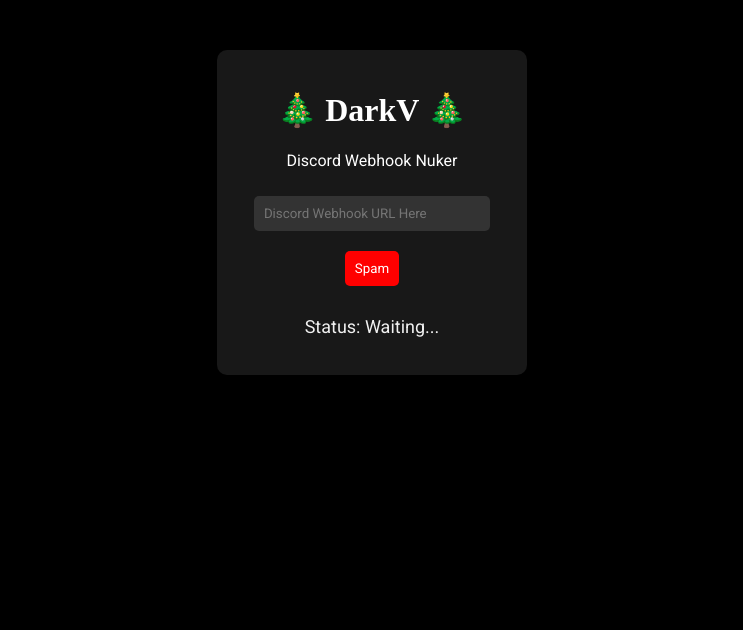
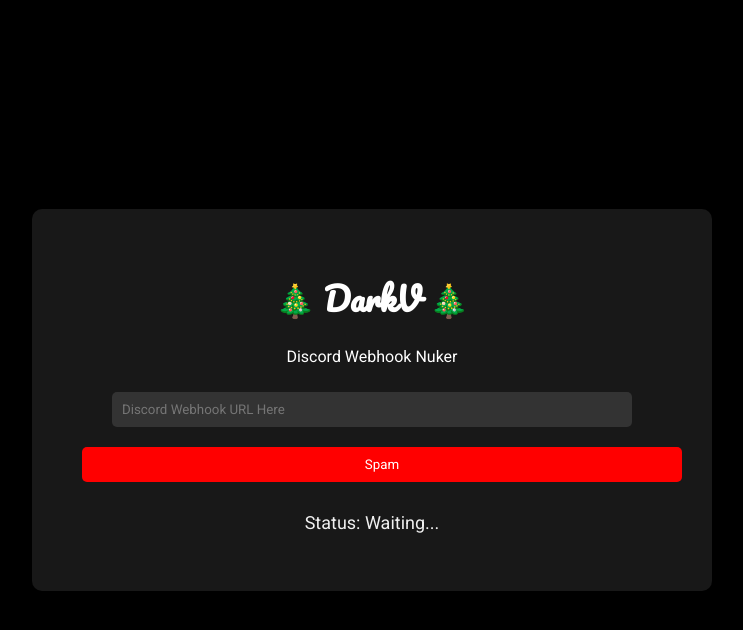
Before and after one commit to DarkV999/darkv-spammer, a plain HTML site: page index.html in a window 1280 px wide. Shown: the whole page, without its empty margins (268-1011 px from the left). Drawn offline with Linux system fonts and the light colour scheme.

Commit message:
Update styles.css

```diff
--- a/styles.css
+++ b/styles.css
@@ -1,17 +1,20 @@
-/* Set the black background and smooth scrolling */
+/* Set the body to take up the full viewport height */
 body {
     background-color: black;
     color: white;
     font-family: 'Roboto', sans-serif; /* Custom font for better design */
-    text-align: center;
     margin: 0;
     padding: 0;
+    height: 100vh;  /* Full viewport height */
+    display: flex;
+    justify-content: center;  /* Center content horizontally */
+    align-items: center;      /* Center content vertically */
     scroll-behavior: smooth;
 }
 
 /* Add cool font and container styling */
 h1, h2 {
-    font-family: 'Playfair Display', Regular; /* Using a fun, unique font */
+    font-family: 'Pacifico', cursive; /* Fun font for headings */
     animation: fadeIn 2s ease-out;
 }
 
@@ -24,10 +27,11 @@ h1, h2 {
 /* Styling for the container */
 .container {
     background-color: rgba(30, 30, 30, 0.8); /* Dark background for the container */
-    padding: 20px;
+    padding: 40px;
     border-radius: 10px;
-    display: inline-block;
-    margin-top: 50px;
+    text-align: center;
+    max-width: 600px;  /* Limit the width */
+    width: 100%; /* Make it responsive */
     animation: slideIn 1s ease-out;
 }
 
@@ -44,14 +48,15 @@ input, button {
     border: none;
     border-radius: 5px;
     font-family: 'Roboto', sans-serif;
+    width: 100%;  /* Make inputs and buttons fill the available width */
 }
 
 /* Styling for the input field */
 input {
-    width: 80%;
-    max-width: 500px;
     background-color: #333333;
     color: white;
+    max-width: 500px; /* Limit the input width */
+    margin: 10px auto; /* Center the input */
 }
 
 /* Button design with hover effect */
```
